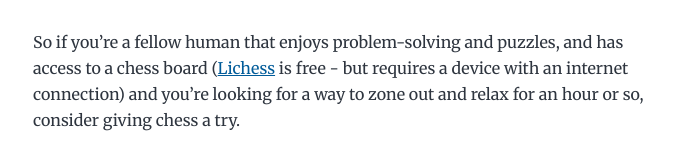
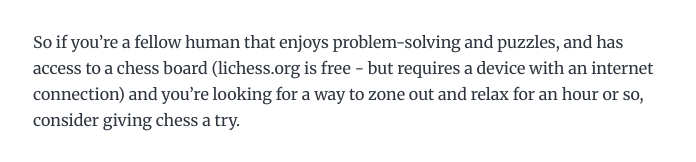
Before and after one commit to jrthartwig/blogV2, a Gatsby site: page /meditative-chess/ in a window 1280 px wide. Shown: the part 3916-4078 px from the top of the page, without its empty margins (291-987 px from the left). Built offline with nearby package versions, Linux system fonts and the light colour scheme; Gatsby itself is replaced by a stand-in of ours.

Commit message:
hotfix: lichess link

```diff
--- a/content/blog/meditative-chess/index.md
+++ b/content/blog/meditative-chess/index.md
@@ -11,6 +11,6 @@ I started playing chess competitively about 2 years ago. At first, I knew nothin
 
 Now that I’ve become a very average chess player (I play 5-6 times per week, probably around 1500 elo), I have found that when I’m mindful, I can reach a point where for the full-hour, I am only thinking about what's happening on the board. And as someone that pretends she can think about 25 things at once, I have found that level of focus to be an incredibly relaxing, meditative experience. It doesn’t always happen, but when it does, the connection that I feel to the strategy happening on the board resonates similarly to the connection I feel to my breath when I am practicing traditional meditation. After the game, I feel calm, focused, and back to a place where I can think clearly.
 
-So if you’re a fellow human that enjoys problem-solving and puzzles, and has access to a chess board ([Lichess](lichess.org) is free - but requires a device with an internet connection) and you’re looking for a way to zone out and relax for an hour or so, consider giving chess a try.
+So if you’re a fellow human that enjoys problem-solving and puzzles, and has access to a chess board (lichess.org is free - but requires a device with an internet connection) and you’re looking for a way to zone out and relax for an hour or so, consider giving chess a try.
 
 Bonus points if you challenge me to a game on lichess.org (knightmare_23) :)
```
